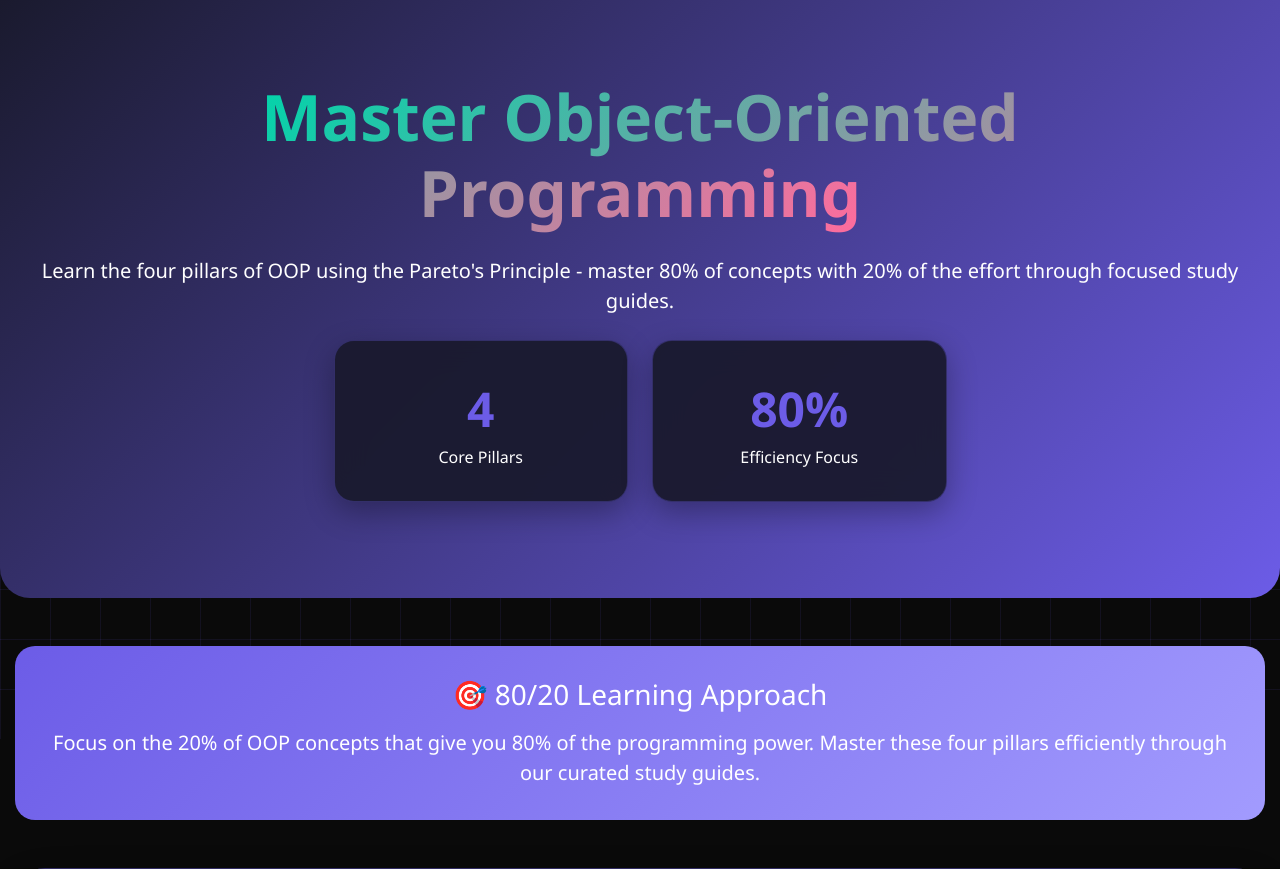
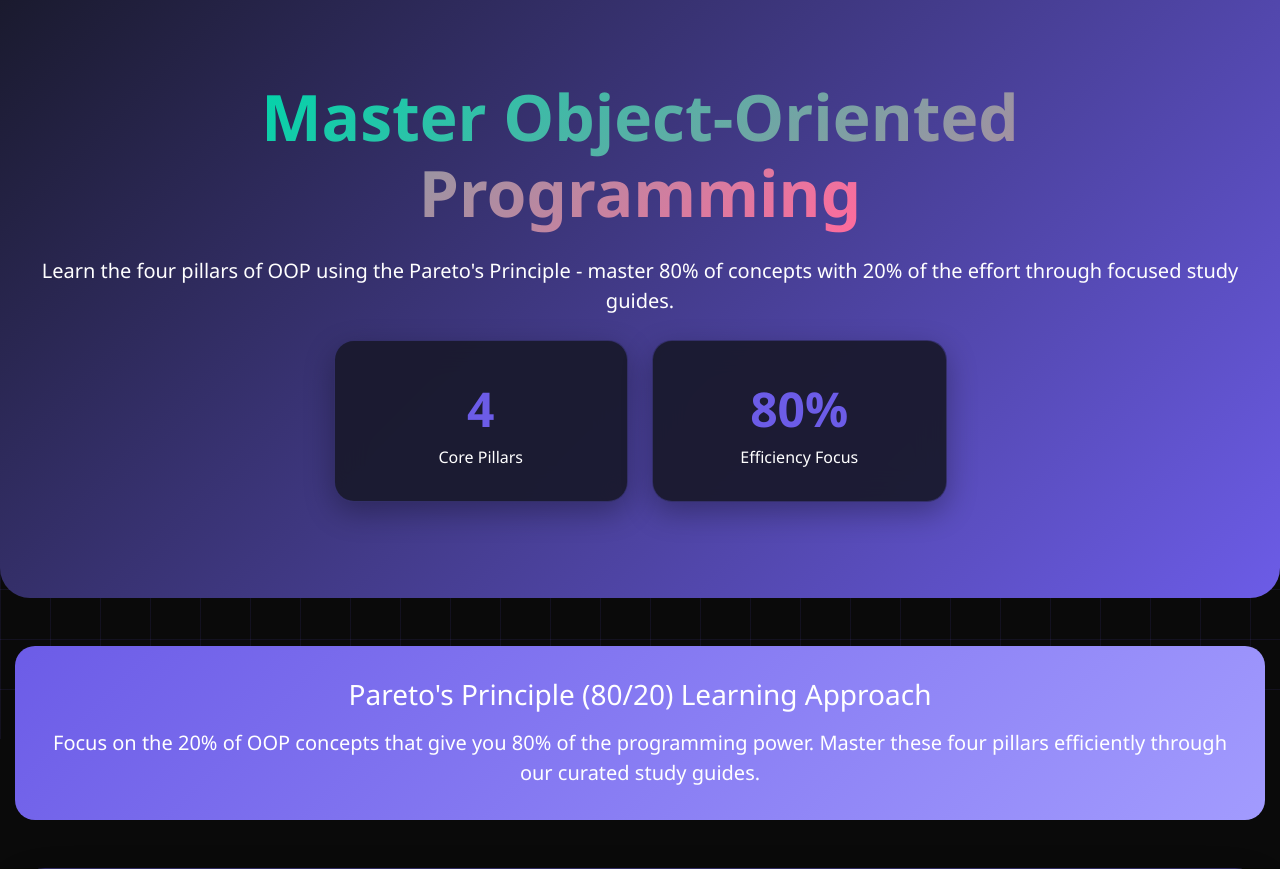
Before and after one commit to johnmikx/oop_cmpe103_learning_platform, a Flask app: page / in a window 1280 px wide. Shown: the part 61-930 px from the top of the page. Run offline with Flask 3, Linux system fonts and the light colour scheme.

Commit message:
fix: adjust tile for learning approach

```diff
--- a/templates/index.html
+++ b/templates/index.html
@@ -327,7 +327,7 @@
 
     <div class="container-fluid">
         <div class="pareto-highlight">
-            <h3 class="mb-3">🎯 80/20 Learning Approach</h3>
+            <h3 class="mb-3"> Pareto's Principle (80/20) Learning Approach</h3>
             <p class="lead mb-0">
                 Focus on the 20% of OOP concepts that give you 80% of the programming power.
                 Master these four pillars efficiently through our curated study guides.
```
